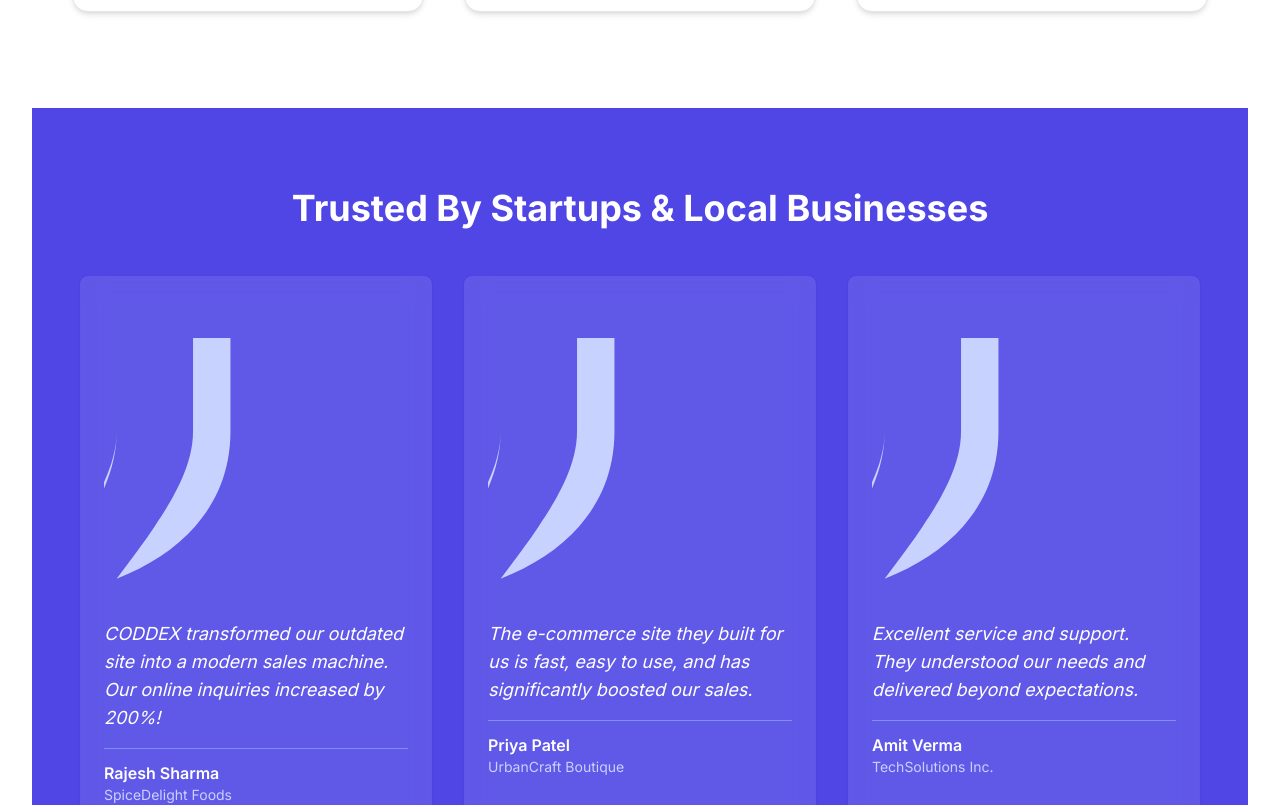
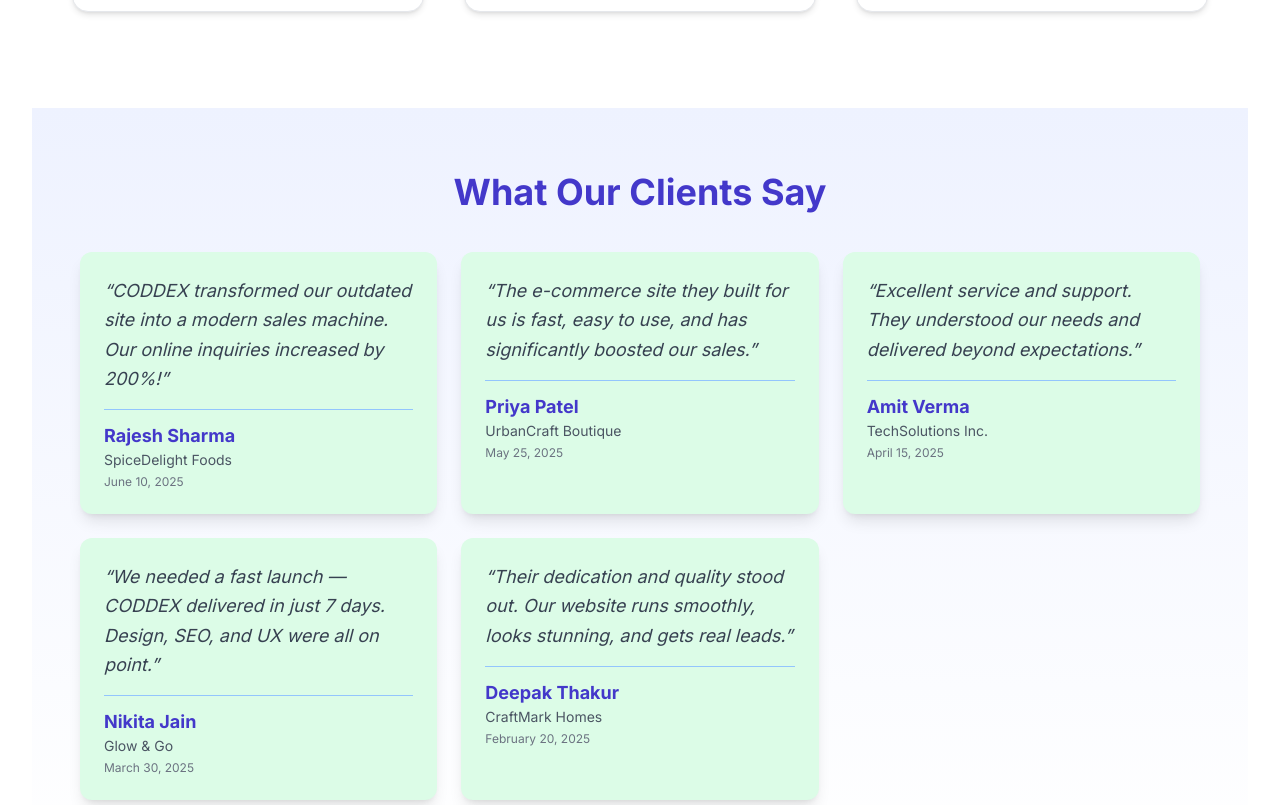
Before and after one commit to veerrandhir/ITcompany, a React (Vite) app: page / in a window 1280 px wide. Shown: the part 2058-2863 px from the top of the page. Built offline with nearby package versions, Linux system fonts and the light colour scheme.

Commit message:
Updated testimonials layout and color

```diff
--- a/src/components/Testimonials.jsx
+++ b/src/components/Testimonials.jsx
@@ -1,52 +1,57 @@
-import { FaQuoteLeft } from 'react-icons/fa';
-
 const Testimonials = () => {
   const testimonials = [
     {
       quote: "CODDEX transformed our outdated site into a modern sales machine. Our online inquiries increased by 200%!",
       name: "Rajesh Sharma",
-            company: "SpiceDelight Foods"
+      company: "SpiceDelight Foods",
+      date: "June 10, 2025"
     },
     {
       quote: "The e-commerce site they built for us is fast, easy to use, and has significantly boosted our sales.",
       name: "Priya Patel",
-            company: "UrbanCraft Boutique"
+      company: "UrbanCraft Boutique",
+      date: "May 25, 2025"
     },
     {
       quote: "Excellent service and support. They understood our needs and delivered beyond expectations.",
       name: "Amit Verma",
-            company: "TechSolutions Inc."
+      company: "TechSolutions Inc.",
+      date: "April 15, 2025"
     },
     {
       quote: "We needed a fast launch — CODDEX delivered in just 7 days. Design, SEO, and UX were all on point.",
       name: "Nikita Jain",
-            company: "Glow & Go"
+      company: "Glow & Go",
+      date: "March 30, 2025"
     },
     {
       quote: "Their dedication and quality stood out. Our website runs smoothly, looks stunning, and gets real leads.",
       name: "Deepak Thakur",
-            company: "CraftMark Homes"
+      company: "CraftMark Homes",
+      date: "February 20, 2025"
     }
   ];
 
   return (
-        <section className="py-20 bg-indigo-600 text-white">
+    <section className="py-16 bg-gradient-to-b from-indigo-50 to-white dark:from-indigo-900 dark:to-indigo-950">
       <div className="max-w-6xl mx-auto px-4">
-                <h2 className="text-3xl md:text-4xl font-bold mb-12 text-center">
-                    Trusted By Startups & Local Businesses
+        <h2 className="text-3xl md:text-4xl font-bold mb-10 text-center text-indigo-700 dark:text-white">
+          What Our Clients Say
         </h2>
 
-                <div className="grid grid-cols-1 sm:grid-cols-2 lg:grid-cols-3 gap-8">
+        <div className="grid grid-cols-1 sm:grid-cols-2 lg:grid-cols-3 gap-6">
           {testimonials.map((testimonial, index) => (
             <div
               key={index}
-                            className="bg-white bg-opacity-10 p-6 rounded-lg backdrop-blur-md shadow hover:shadow-lg transition duration-300"
+              className={`rounded-xl shadow-lg p-6 hover:shadow-xl transition duration-300 bg-green-100 text-gray-800`}
             >
-                            <svg className="text-indigo-200 text-2xl mb-4" fill="currentColor" viewBox="0 0 24 24" xmlns="http://www.w3.org/2000/svg"><path d="M9.983 3v7.391c0 5.704-3.736 9.57-8.983 11.609 3.125-4.147 6.029-7.971 6.029-11.609v-7.391h-6.029v7.391c0 4.148-2.663 7.971-6.029 11.609 3.125-4.147 6.029-7.971 6.029-11.609v-7.391h6.029z"/></svg> {/* FaQuoteLeft */}
-                            <p className="text-lg mb-4 italic">{testimonial.quote}</p>
-                            <div className="border-t border-indigo-400 pt-3">
-                                <p className="font-semibold">{testimonial.name}</p>
-                                <p className="text-indigo-200 text-sm">{testimonial.company}</p>
+              <p className="mb-4 text-lg italic leading-relaxed text-gray-700">
+                “{testimonial.quote}”
+              </p>
+              <div className="border-t border-blue-300 pt-3">
+                <p className="font-bold text-indigo-700 text-lg">{testimonial.name}</p>
+                <p className="text-sm text-gray-600">{testimonial.company}</p>
+                <p className="text-xs text-gray-500 mt-1">{testimonial.date}</p>
               </div>
             </div>
           ))}
@@ -55,4 +60,5 @@ const Testimonials = () => {
     </section>
   );
 };
+
 export default Testimonials;
```
Lines whose indentation alone changed are shown as unchanged.
